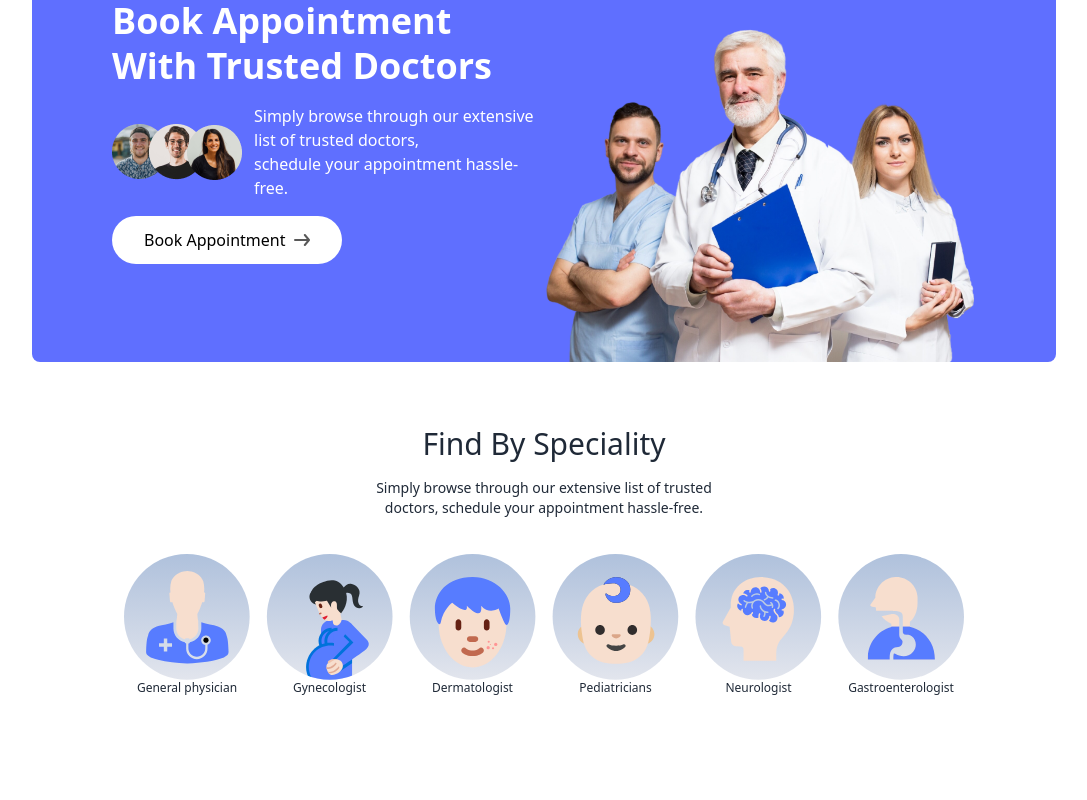
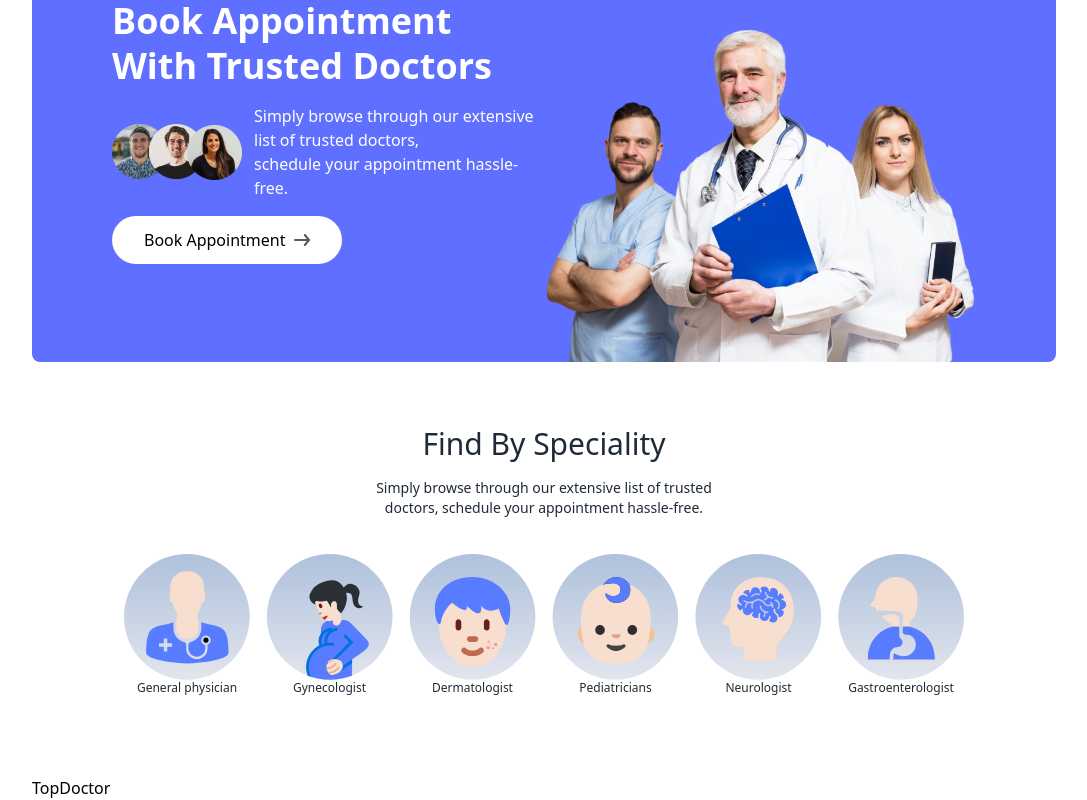
Before and after one commit to MgMorshed123/Doctor-4-U-Client, a React (Vite) app: page / in a window 1280 px wide. Shown: the part 247-1047 px from the top of the page, without its empty margins (96-1183 px from the left). Before the commit the page ends 1023 px from the top, so only its background shows below. Built offline with nearby package versions, Linux system fonts and the light colour scheme.

Commit message:
creating Top Doctor component

```diff
--- /dev/null
+++ b/src/components/TopDoctor.jsx
@@ -0,0 +1,7 @@
+import React from "react";
+
+const TopDoctor = () => {
+  return <div>TopDoctor</div>;
+};
+
+export default TopDoctor;
--- a/src/pages/Home.jsx
+++ b/src/pages/Home.jsx
@@ -1,12 +1,14 @@
 import React from "react";
 import Header from "../components/Header";
 import SpecialityMenu from "../components/SpecialityMenu";
+import TopDoctor from "../components/TopDoctor";
 
 const Home = () => {
   return (
     <div>
       <Header></Header>
       <SpecialityMenu></SpecialityMenu>
+      <TopDoctor></TopDoctor>
     </div>
   );
 };
```
